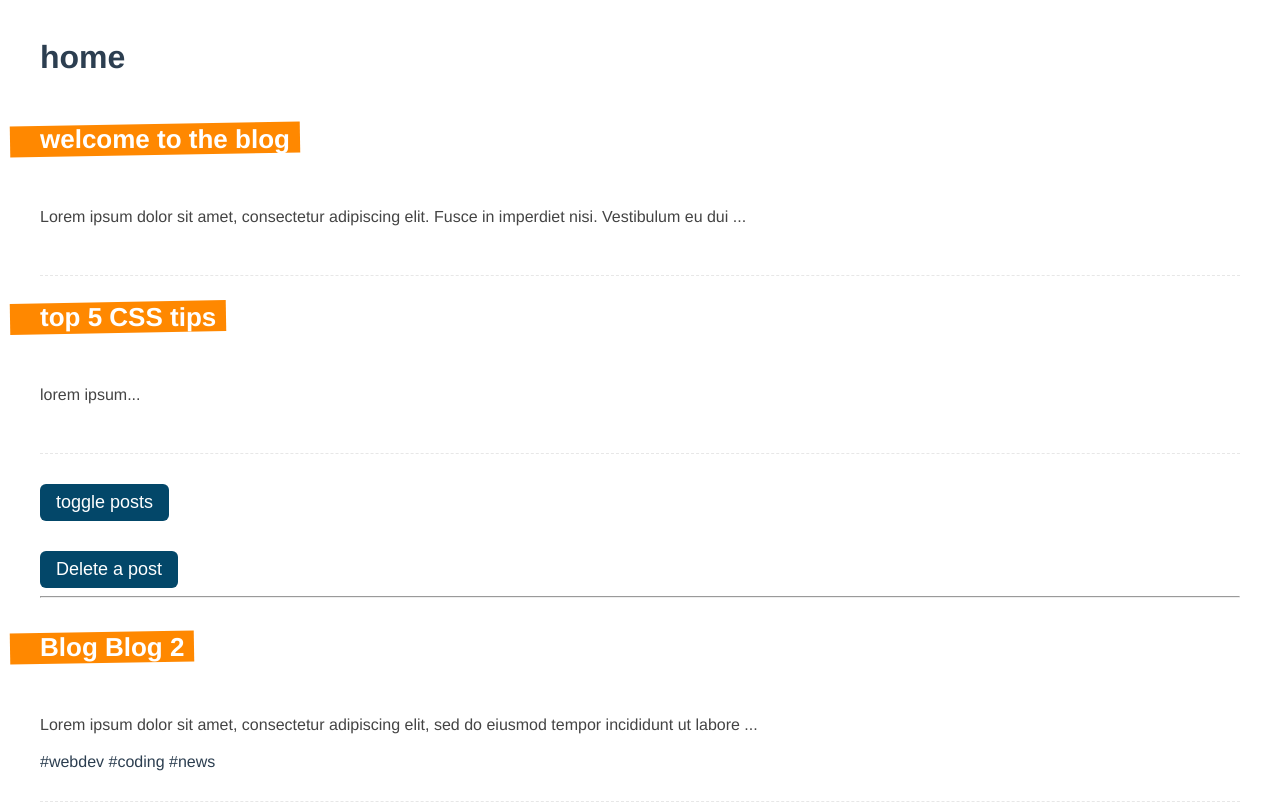
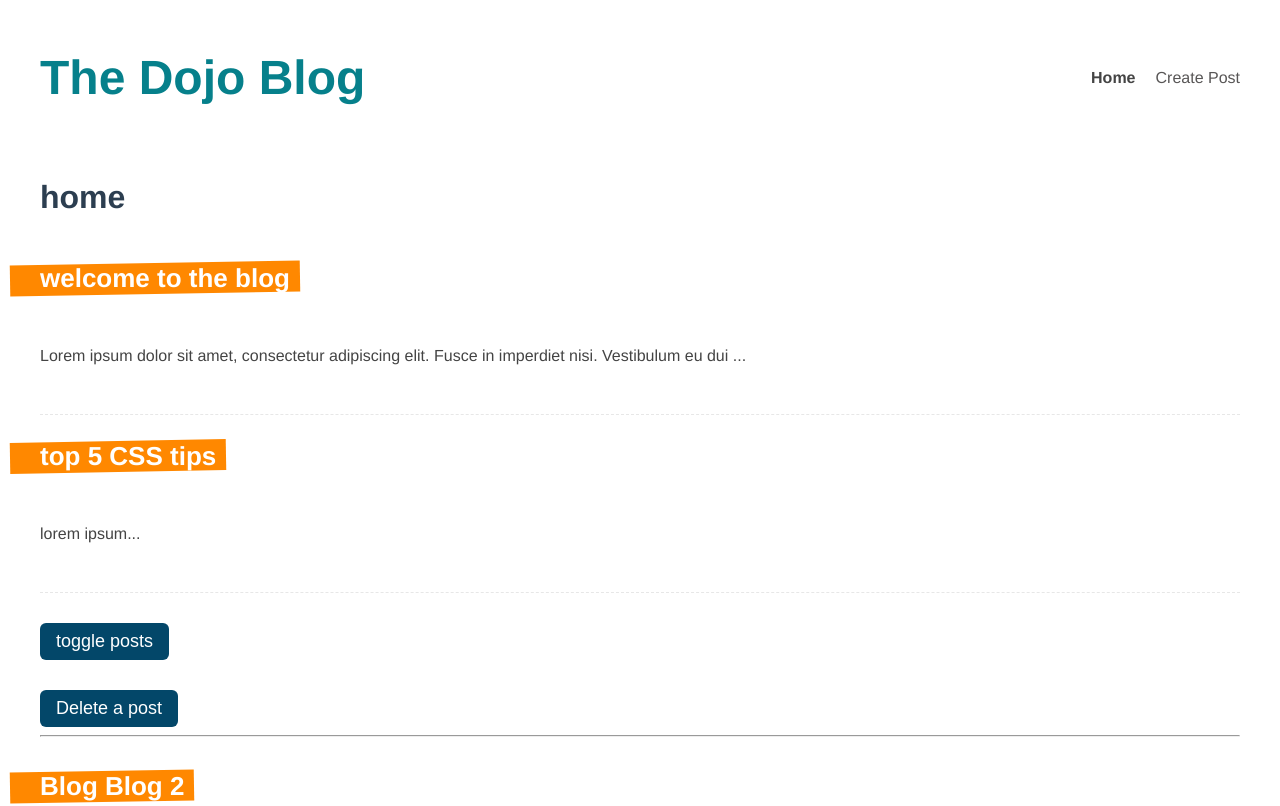
Before and after one commit to AdaN6/vue3_CLI, a Vue app in the folder dojo-blog-2/: page / in a window 1280 px wide. Shown: the top 806 px of the page. Built offline with nearby package versions, Linux system fonts and the light colour scheme; data requests are answered from the project's data file.

Commit message:
created a navbar

```diff
--- a/dojo-blog-2/src/App.vue
+++ b/dojo-blog-2/src/App.vue
@@ -1,7 +1,15 @@
 <template>
-
+  <Navbar />
   <router-view/>
 </template>
+
+<script>
+import Navbar from './components/Navbar.vue';
+export default{
+  components: {Navbar},
+
+}
+</script>
 
 <style>
 #app {
--- /dev/null
+++ b/dojo-blog-2/src/components/Navbar.vue
@@ -0,0 +1,39 @@
+<template>
+    <header>
+        <h1>The Dojo Blog</h1>
+        <nav>
+            <router-link :to="{name: 'Home'}">Home</router-link>
+            <router-link :to="{ name: 'Create' }">Create Post</router-link>
+        </nav>
+    </header>
+</template>
+
+<script>
+export default {
+
+}
+</script>
+
+<style>
+header {
+    display: flex;
+    justify-content: space-between;
+    align-items: center;
+    max-width: 1200px;
+    margin: 0 auto;
+    padding: 10px;
+  }
+  header h1 {
+    color: #06808b;
+    font-size: 48px;
+  }
+  header a {
+    color: #585656;
+    text-decoration: none;
+    margin-left: 20px;
+  }
+  header a.router-link-active {
+    color: #444;
+    font-weight: bold;
+  }
+</style>
--- a/dojo-blog-2/src/router/index.js
+++ b/dojo-blog-2/src/router/index.js
@@ -6,7 +6,7 @@ import Create from '../views/Create.vue'
 const routes = [
   {
     path: '/',
-    name: 'home',
+    name: 'Home',
     component: HomeView
   },
   {
```
Also changed, not shown: 1 other file (tests, documents, lock files or other folders).
